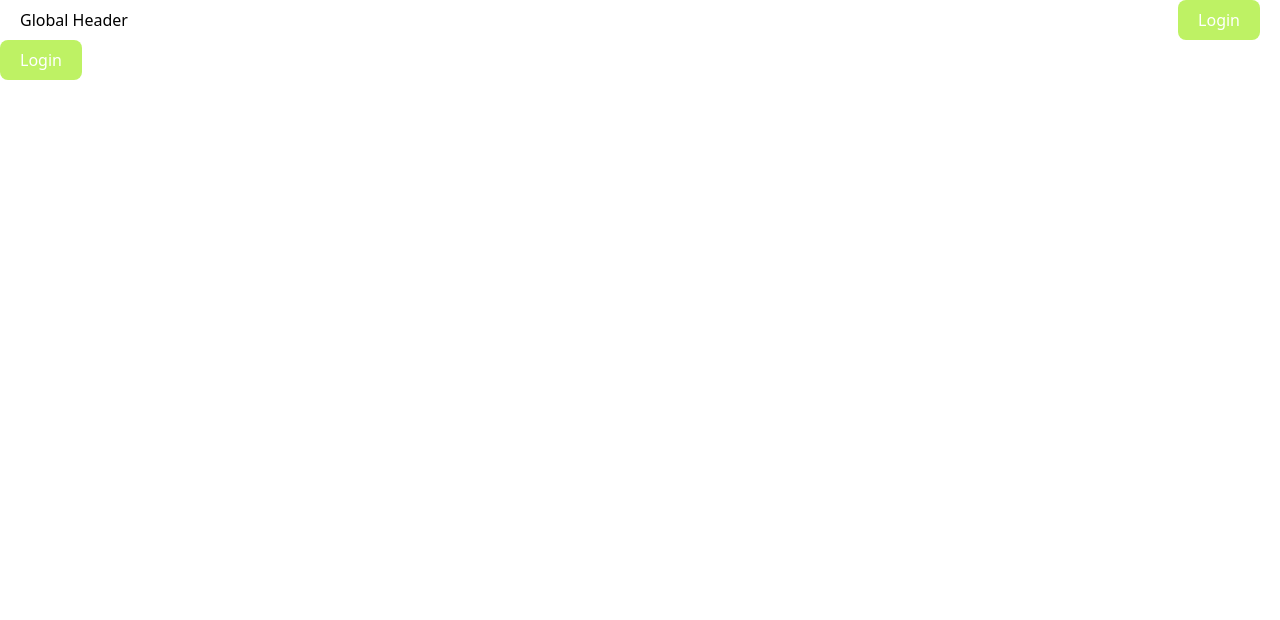
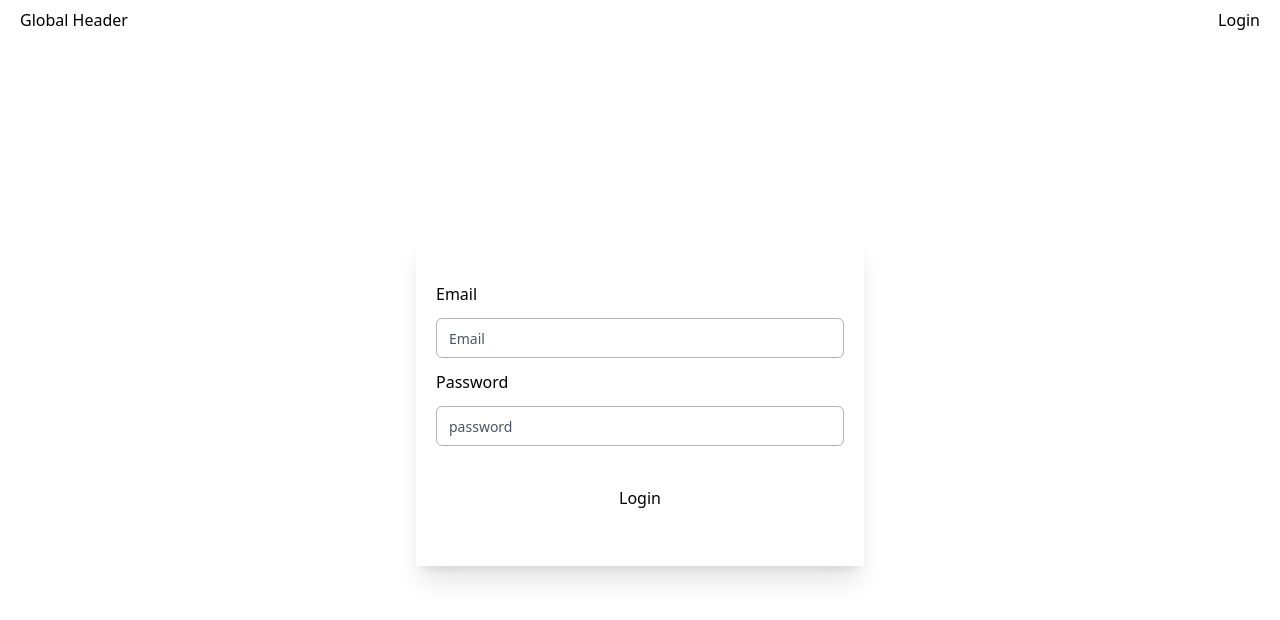
Before and after one commit to Ankit-Gupta4502/video_call_next_js, a Next.js app: page /login in a window 1280 px wide. Shown: the top 620 px of the page. Built offline with nearby package versions, Linux system fonts and the light colour scheme.

Commit message:
login changes

```diff
--- a/Components/GlobalLayout/Header.tsx
+++ b/Components/GlobalLayout/Header.tsx
@@ -1,15 +1,21 @@
-"use client"
-import React from 'react'
+
+import React,{memo} from 'react'
 import Link from "next/link"
+import Button from '../UI/Button'
 const Header = () => {
   return (
-    <div className='container px-5 flex items-center justify-between '  >
+    <div className='container px-5 flex items-center justify-between  py-5  '  >
+      <Link href="/" >
+
       Global Header
-      <Link href="/login" className=' bg-lime-300 text-white px-5 py-2 font-medium rounded-lg  ' >
-        Login
+      </Link>
+      <Link href="/login"  >
+        <Button>
+          Login
+        </Button>
       </Link>
     </div>
   )
 }
 
-export default Header
+export default memo(Header)
--- /dev/null
+++ b/Components/UI/Button.tsx
@@ -0,0 +1,22 @@
+import React, { ButtonHTMLAttributes, memo } from 'react'
+import { twMerge } from 'tailwind-merge'
+interface TButtonProps extends ButtonHTMLAttributes<HTMLButtonElement> {
+    className?: string,
+    children: React.ReactNode
+}
+const Button = ({ children, className = "", ...rest }: TButtonProps) => {
+    const styles = twMerge("rounded-md  bg-black px-6 py-2 text-md font-semibold text-white shadow-sm hover:bg-black/80 focus-visible:outline focus-visible:outline-2 focus-visible:outline-offset-2 focus-visible:outline-black", className)
+    return (
+        <button
+            type="button"
+            className={styles
+            }
+        >
+            {
+                children
+            }
+        </button>
+    )
+}
+
+export default memo(Button)
--- a/app/(auth)/login/page.tsx
+++ b/app/(auth)/login/page.tsx
@@ -2,23 +2,56 @@
 import React from 'react'
 import axios from 'axios'
 import nookies from 'nookies'
+import Button from '@/Components/UI/Button'
+import { useRouter } from "next/navigation"
 const page = () => {
+  const router = useRouter()
   const handleSubmit = () => {
     axios.post("http://localhost:8000/api/v1/login", {
       email: "user234@gmail.com",
       password: "password1"
     })
       .then(({ data }) => {
-            console.log(data);
         const oneDay = 24 * 60 * 60 * 1000
         nookies.set(null, "video_chat_token", data.user.token, {
           maxAge: oneDay * 3
         })
+        router.back()
       }).catch((err) => console.error(err)
       )
   }
   return (
-        <button className=' bg-lime-300 text-white px-5 py-2 font-medium rounded-lg  ' onClick={handleSubmit}  >Login</button>
+
+    <div className="h-[90vh]   flex items-center justify-center ">
+
+      <div className=' bg-white shadow-xl px-5 py-12 rounded-sm  max-w-md w-full mx-auto  '>
+
+        <div className=' space-y-3' >
+
+          <div>
+            <label htmlFor="" className='  font-medium mb-3 block  ' > Email</label>
+            <input
+              className="flex h-10 w-full rounded-md border border-black/30 bg-transparent px-3 py-2 text-sm placeholder:text-gray-600 focus:outline-none focus:ring-1 focus:ring-black/30 focus:ring-offset-1 disabled:cursor-not-allowed disabled:opacity-50"
+              type="email"
+              placeholder="Email"
+            />
+          </div>
+
+          <div>
+            <label htmlFor="" className='  font-medium mb-3 block  ' > Password</label>
+            <input
+              className="flex h-10 w-full rounded-md border border-black/30 bg-transparent px-3 py-2 text-sm placeholder:text-gray-600 focus:outline-none focus:ring-1 focus:ring-black/30 focus:ring-offset-1 disabled:cursor-not-allowed disabled:opacity-50"
+              type="password"
+              placeholder="password"
+            />
+          </div>
+        </div>
+
+        <Button className=' w-full mt-8 ' >
+          Login
+        </Button>
+      </div>
+    </div>
   )
 }
 
--- a/app/layout.tsx
+++ b/app/layout.tsx
@@ -1,8 +1,6 @@
 import './globals.css'
 import type { Metadata } from 'next'
-import { Inter } from 'next/font/google'
 import Header from '@/Components/GlobalLayout/Header'
-const inter = Inter({ subsets: ['latin'] })
 
 export const metadata: Metadata = {
   title: 'Create Next App',
--- a/app/page.tsx
+++ b/app/page.tsx
@@ -3,7 +3,7 @@ import Image from 'next/image'
 export default function Home() {
   return (
     <main className="flex min-h-screen flex-col items-center justify-between p-24">
-
+      Home
     </main>
   )
 }
--- a/package.json
+++ b/package.json
@@ -21,6 +21,7 @@
     "postcss": "8.4.28",
     "react": "18.2.0",
     "react-dom": "18.2.0",
+    "tailwind-merge": "^1.14.0",
     "tailwindcss": "3.3.3",
     "typescript": "5.1.6"
   }
--- a/tailwind.config.ts
+++ b/tailwind.config.ts
@@ -1,5 +1,5 @@
 import type { Config } from 'tailwindcss'
-
+const plugin = require('tailwindcss/plugin')
 const config: Config = {
   content: [
     './pages/**/*.{js,ts,jsx,tsx,mdx}',
@@ -14,10 +14,33 @@ const config: Config = {
           'conic-gradient(from 180deg at 50% 50%, var(--tw-gradient-stops))',
       },
       container:{
-        "center":true
+        "center":true,
+        padding: {
+          DEFAULT: '1rem',
+        },
       }
     },
   },
-  plugins: [],
+  plugins: [
+    plugin(function ( {addComponents }:{addComponents:any} ) {
+      addComponents({
+        '.container': {
+          maxWidth: '100%',
+          '@screen sm': {
+            maxWidth: '640px',
+          },
+          '@screen md': {
+            maxWidth: '768px',
+          },
+          '@screen lg': {
+            maxWidth: '1172px',
+          },
+          '@screen xl': {
+            maxWidth: '1172px',
+          },
+        }
+      })
+    })
+  ],
 }
 export default config
```
Also changed, not shown: middleware.ts (+8 -7 lines). Lines whose indentation alone changed are shown as unchanged.
